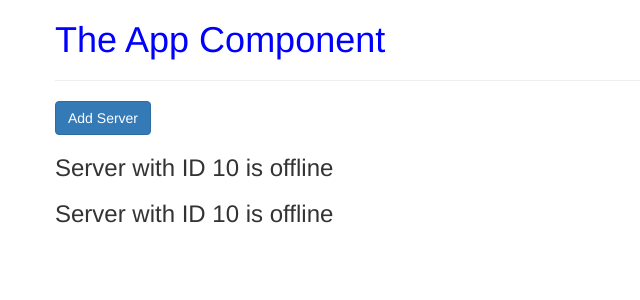
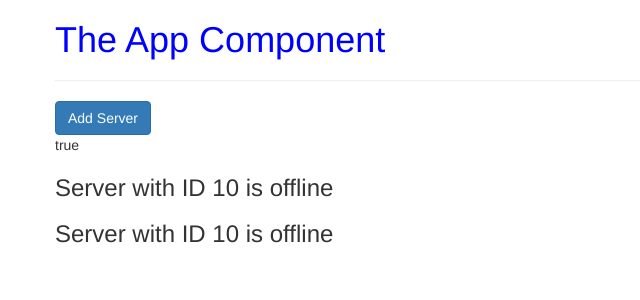
Before and after one commit to marcomazzotti/my-first-app, an Angular app: page / in a window 1280 px wide. Shown: the top 300 px of the page, without its empty margins (0-640 px from the left). Built offline with nearby package versions, Linux system fonts and the light colour scheme.

Commit message:
Data Binding vs Property Binding

```diff
--- a/src/app/servers/servers.component.html
+++ b/src/app/servers/servers.component.html
@@ -1,3 +1,5 @@
 <button class="btn btn-primary" [disabled]="!allowNewServer">Add Server</button>
+<!-- <p>{{allowNewServer}}</p> -->
+<p [innerText]="allowNewServer"></p>
 <app-server></app-server>
 <app-server></app-server>
```
